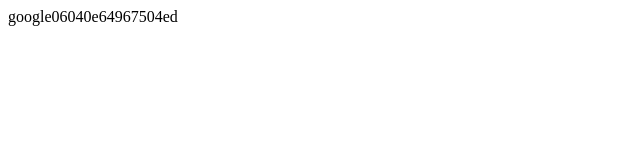
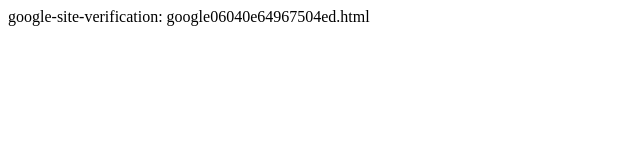
Before and after one commit to Deadelineurz/rustupolis, an Astro site in the folder website/: page / in a window 1280 px wide. Shown: the whole page, without its empty margins (0-640 px from the left). Built offline with nearby package versions, Linux system fonts and the light colour scheme; Astro itself is replaced by a stand-in of ours.

Commit message:
google validation (again 2)

```diff
--- a/website/src/pages/index.astro
+++ b/website/src/pages/index.astro
@@ -1 +1 @@
-google06040e64967504ed
+google-site-verification: google06040e64967504ed.html
```
